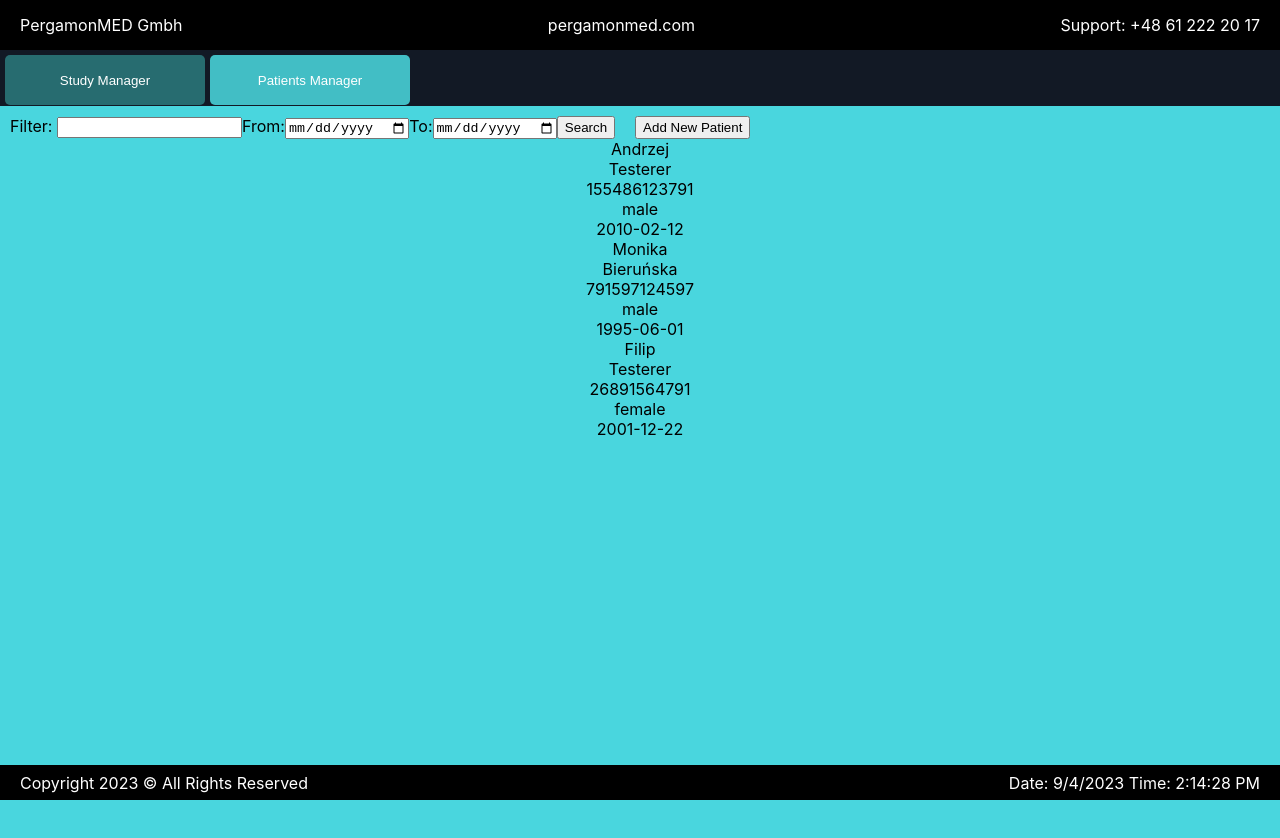
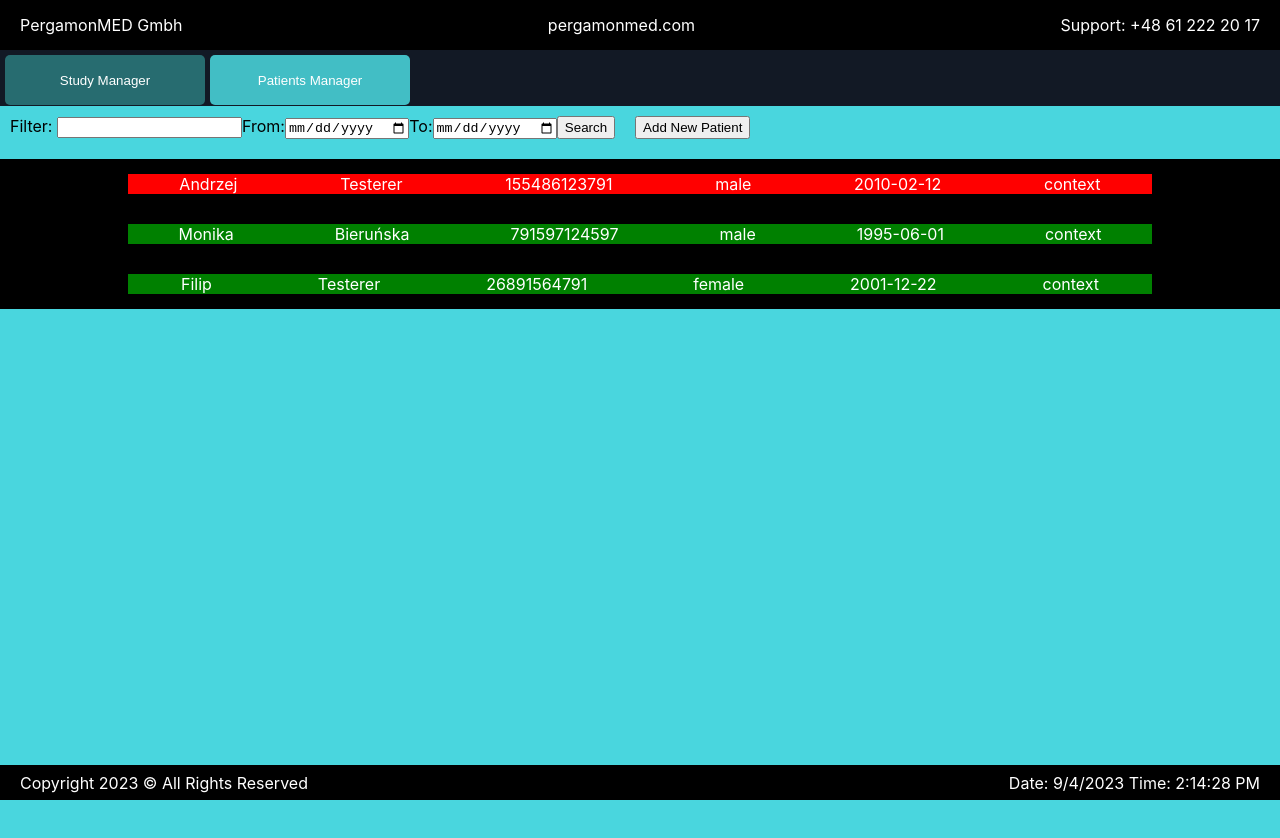
Before and after one commit to MykolaRybaruk/test, a React (Create React App) app: page / in a window 1280 px wide. Both pictures are taken after a click on the button "Patients Manager". Shown: the top 838 px of the page. Built offline with nearby package versions, Linux system fonts and the light colour scheme.

Commit message:
dynamic style added

```diff
--- a/src/PatientList/PatientList.css
+++ b/src/PatientList/PatientList.css
@@ -10,3 +10,24 @@
     width: 100%;
     display: flex;
 }
+
+.patientsArea {
+    margin-top: 20px;
+    margin-bottom: 20px;
+    display: flex;
+    justify-content: center;
+    flex-direction: column;
+    align-items: center;
+    width: 100%;
+    background-color: #000;
+
+}
+
+.patientField {
+    color: #fff;
+    display: flex;
+    width: 80%;
+    justify-content: space-around;
+    margin-top: 15px;
+    margin-bottom: 15px;
+}
--- a/src/PatientList/PatientList.js
+++ b/src/PatientList/PatientList.js
@@ -48,18 +48,21 @@ export default function PatientList({status}) {
       console.log("15-08-2023" > "13-08-2023");
     }
 
-
     return <ol className={status}>
               <div className="patients">
                 <PatientFilter active={addPatientHandler}/>
                 {addPatientButton && <AddPatient patientAdding={patientAdding} status={'active'} hide={closeAddingFormHandler}/>}
-                {patientList.map(el => <li key={el.id}>
+                <div className="patientsArea">
+                  {patientList.map(el => <li key={el.id} className="patientField" style={{backgroundColor: patientList.indexOf(el) / 2 === 0 ? "red" : "green"}}>
                       <div>{el.name}</div>
                       <div>{el.surname}</div>
                       <div>{el.id}</div>
                       <div>{el.sex}</div>
                       <div>{el.birthdate}</div>
+                      <div>context</div>
+                      {console.log(patientList.indexOf(el) / 2 > 0)}
                   </li>)}
+                </div>
               </div>
             </ol>
 }
```
Lines whose indentation alone changed are shown as unchanged.
